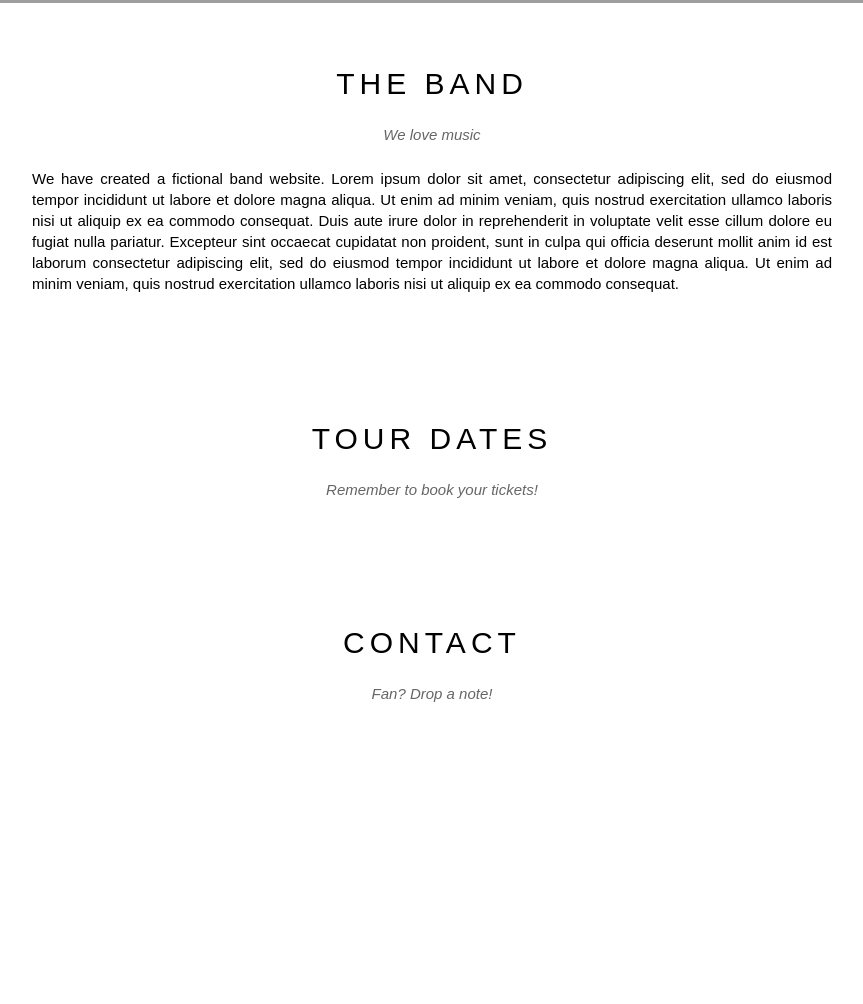
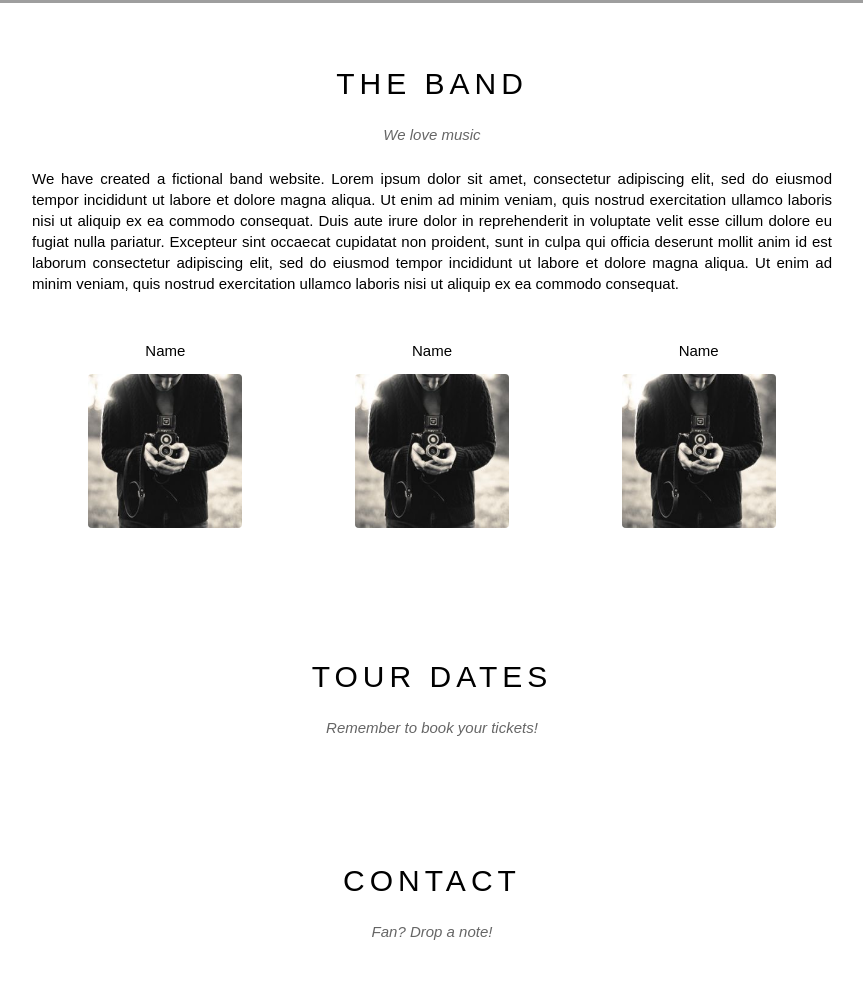
Before and after one commit to hale0904/Web-The-Band_HTML-CSS, a plain HTML site: page index.html in a window 1280 px wide. Shown: the part 683-1687 px from the top of the page, without its empty margins (208-1071 px from the left). Before the commit the page ends 1449 px from the top, so only its background shows below. Drawn offline with Linux system fonts and the light colour scheme; grey boxes are pictures that could not be loaded.

Commit message:
Team section CSS

```diff
--- a/assets/css/style.css
+++ b/assets/css/style.css
@@ -11,6 +11,10 @@ html {
 
 #main {
 
+}
+
+.clear {
+    clear: both;
 }
 
 #header {
@@ -155,6 +159,26 @@ html {
     line-height: 1.4;
 }
 
+#content .member-list {
+    margin-top: 48px;
+}
+
+#content .member-item {
+    float: left;
+    width: calc(100%/3);
+    text-align: center;
+}
+
+#content .member-name {
+    font-size: 15px;
+}
+
+#content .member-img {
+    margin-top: 15px;
+    width: 154px;
+    border-radius: 4px;
+}
+
 #footer {
 
 }
--- a/index.html
+++ b/index.html
@@ -52,6 +52,21 @@
                 <p class="about-text">
                     We have created a fictional band website. Lorem ipsum dolor sit amet, consectetur adipiscing elit, sed do eiusmod tempor incididunt ut labore et dolore magna aliqua. Ut enim ad minim veniam, quis nostrud exercitation ullamco laboris nisi ut aliquip ex ea commodo consequat. Duis aute irure dolor in reprehenderit in voluptate velit esse cillum dolore eu fugiat nulla pariatur. Excepteur sint occaecat cupidatat non proident, sunt in culpa qui officia deserunt mollit anim id est laborum consectetur adipiscing elit, sed do eiusmod tempor incididunt ut labore et dolore magna aliqua. Ut enim ad minim veniam, quis nostrud exercitation ullamco laboris nisi ut aliquip ex ea commodo consequat.
                 </p>
+                <div class="member-list">
+                    <div class="member-item">
+                        <p class="member-name">Name</p>
+                        <img src="./assets/img/band/member1.jpg" alt="" class="member-img">
+                    </div>
+                    <div class="member-item">
+                        <p class="member-name">Name</p>
+                        <img src="./assets/img/band/member1.jpg" alt="" class="member-img">
+                    </div>
+                    <div class="member-item">
+                        <p class="member-name">Name</p>
+                        <img src="./assets/img/band/member1.jpg" alt="" class="member-img">
+                    </div>
+                    <div class="clear"></div>
+                </div>
             </div>
 
             <!-- Tour section -->
```
Also changed, not shown: assets/img/band/member1.jpg (added).
